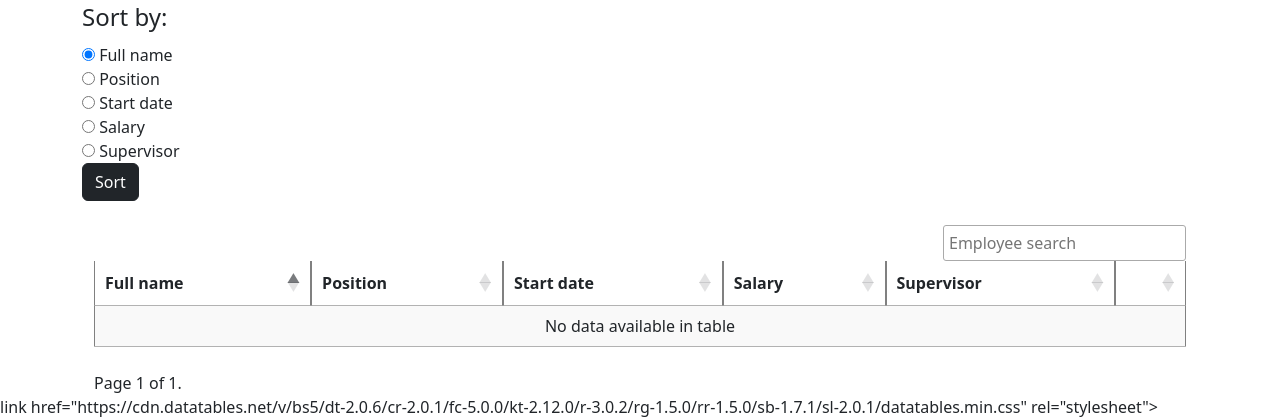
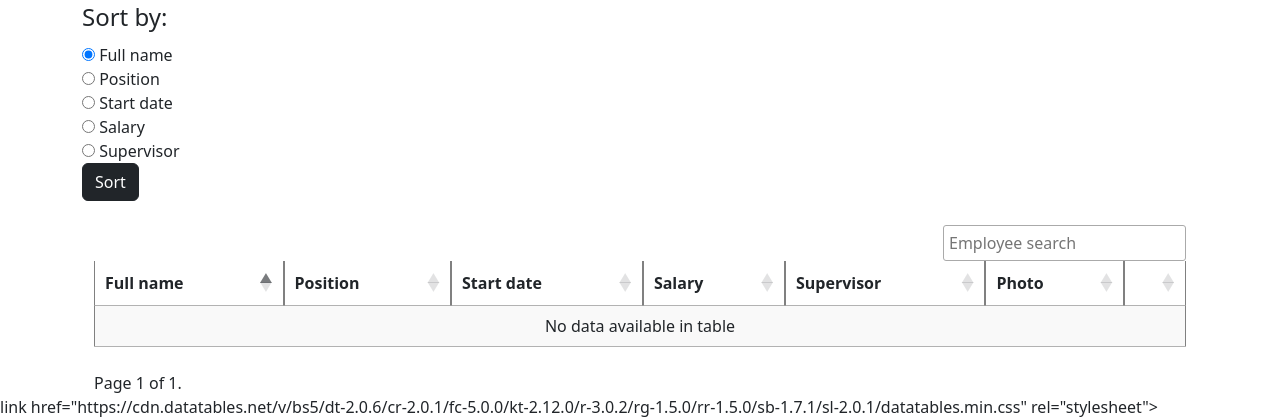
Before and after one commit to AleksandrKosmylev/abz_test_task, a Django app: page /employees/ in a window 1280 px wide. Shown: the part 489-908 px from the top of the page. Run offline with Django 5.2, Linux system fonts and the light colour scheme; the visitor is signed in with stand-in values (Sample User, id 1); data that the repository does not hold is empty; some libraries are stand-ins or nearby versions.

Commit message:
add  photo field for model Employees

```diff
--- a/employees/models.py
+++ b/employees/models.py
@@ -8,7 +8,7 @@ class Employees(MPTTModel):
     employment_position = models.CharField(max_length=200, verbose_name='Position')
     salary = models.IntegerField(verbose_name='Salary')
     start_date = models.DateField(auto_now_add=False, verbose_name='Start_date')
-    #employment_photo = models.ImageField(blank=True, upload_to='images/%Y/%m/%d', help_text='150x150px', verbose_name='employment_photo')
+    photo = models.ImageField(blank=True, upload_to='images/%Y/%m/%d', help_text='150x150px', verbose_name='employment_photo')
 
     def __str__(self):
         return self.name
--- a/employees/templates/filter.html
+++ b/employees/templates/filter.html
@@ -68,6 +68,7 @@
         <th>Start date</th>
         <th>Salary</th>
         <th>Supervisor</th>
+        <th>Photo</th>
         <th></th>
       </tr>
     </thead>
@@ -79,6 +80,7 @@
           <td>{{ employee.start_date|date:"d.m.Y" }}</td>
           <td>{{ employee.salary }}</td>
           <td>{{ employee.parent }}</td>
+          <td>{{ employee.photo }}</td>
           <td><a href="{% url 'employee_delete' pk=employee.pk %}">Delete</a></td>
         </tr>
       {% endfor %}
--- a/pyproject.toml
+++ b/pyproject.toml
@@ -14,6 +14,7 @@ django-bootstrap5 = "^24.2"
 psycopg2 = "^2.9.9"
 django-filter = "^24.2"
 django-extensions = "^3.2.3"
+pillow = "^10.3.0"
 
 
 [build-system]
```
Also changed, not shown: 1 other file.
